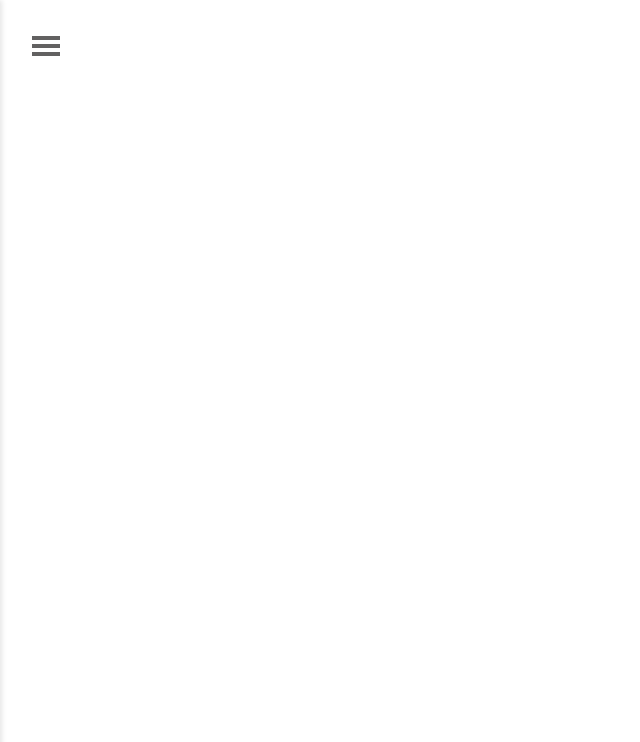
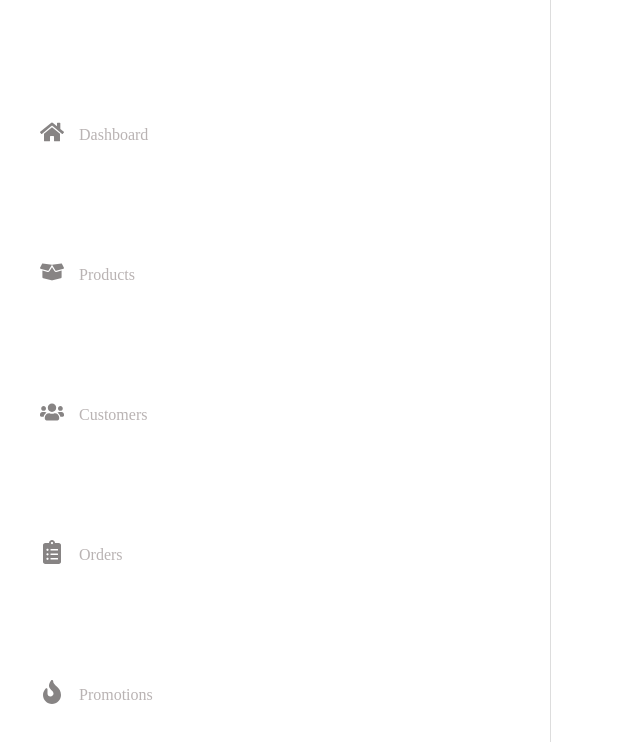
Before and after one commit to ZahraZellazi/Project, a React (Vite) app in the folder frontend/: page / in a window 1280 px wide. Shown: the top 742 px of the page, without its empty margins (0-640 px from the left). Built offline with nearby package versions, Linux system fonts and the light colour scheme.

Commit message:
responsive sidebar

```diff
--- a/frontend/src/Sidebar.css
+++ b/frontend/src/Sidebar.css
@@ -80,16 +80,27 @@ ul {
 }
 
 
-@media (max-width: 770px) {
+@media (max-width: 960px) {
   .hamburger {
     display: block;
   }
 
   .sidebar {
     width: 100%;
+    max-width: 350px;
   }
 
   .close-btn {
     display: block;
   }
 }
+@media (min-width: 961px) {
+  .hamburger, .close-btn {
+    display: none;
+  }
+  .sidebar {
+    transform: translateX(0);
+    width: 550px;
+    box-shadow: none;
+  }
+}
```
